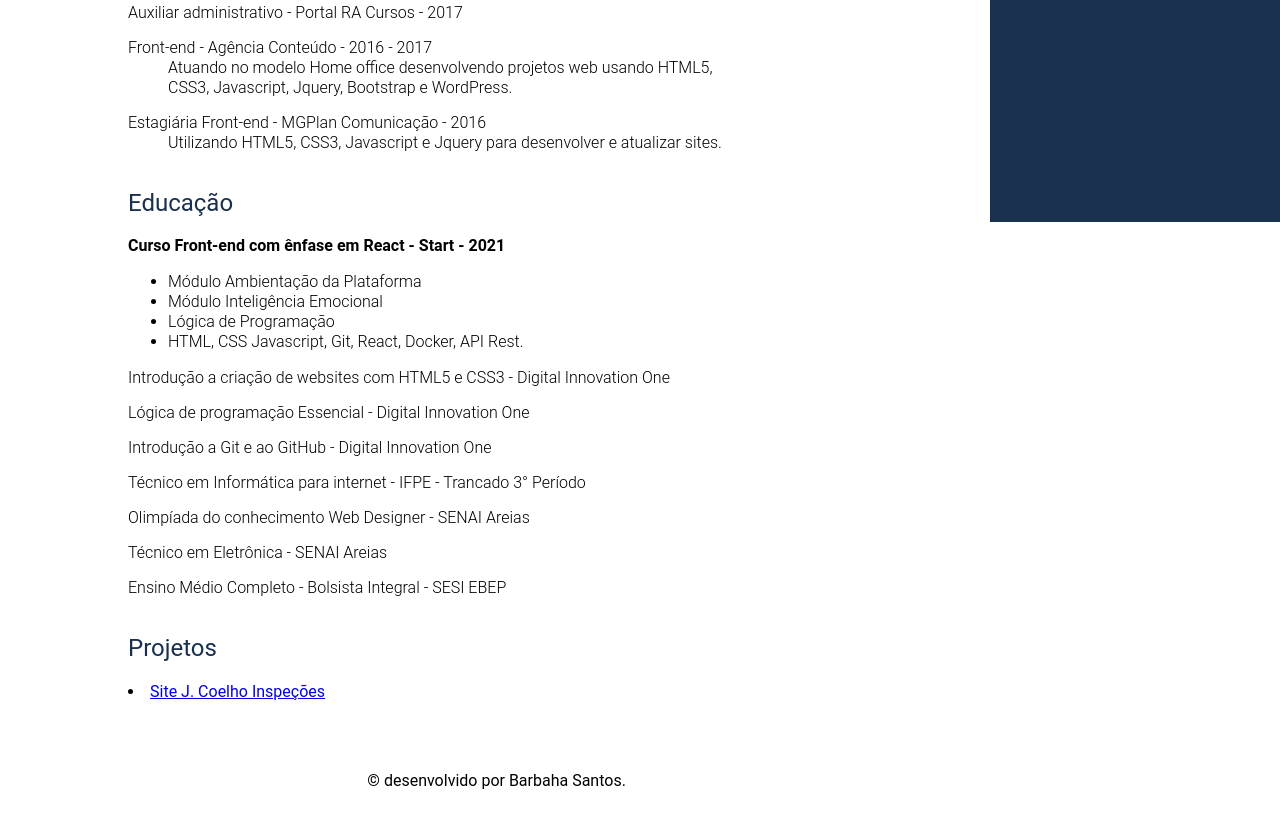
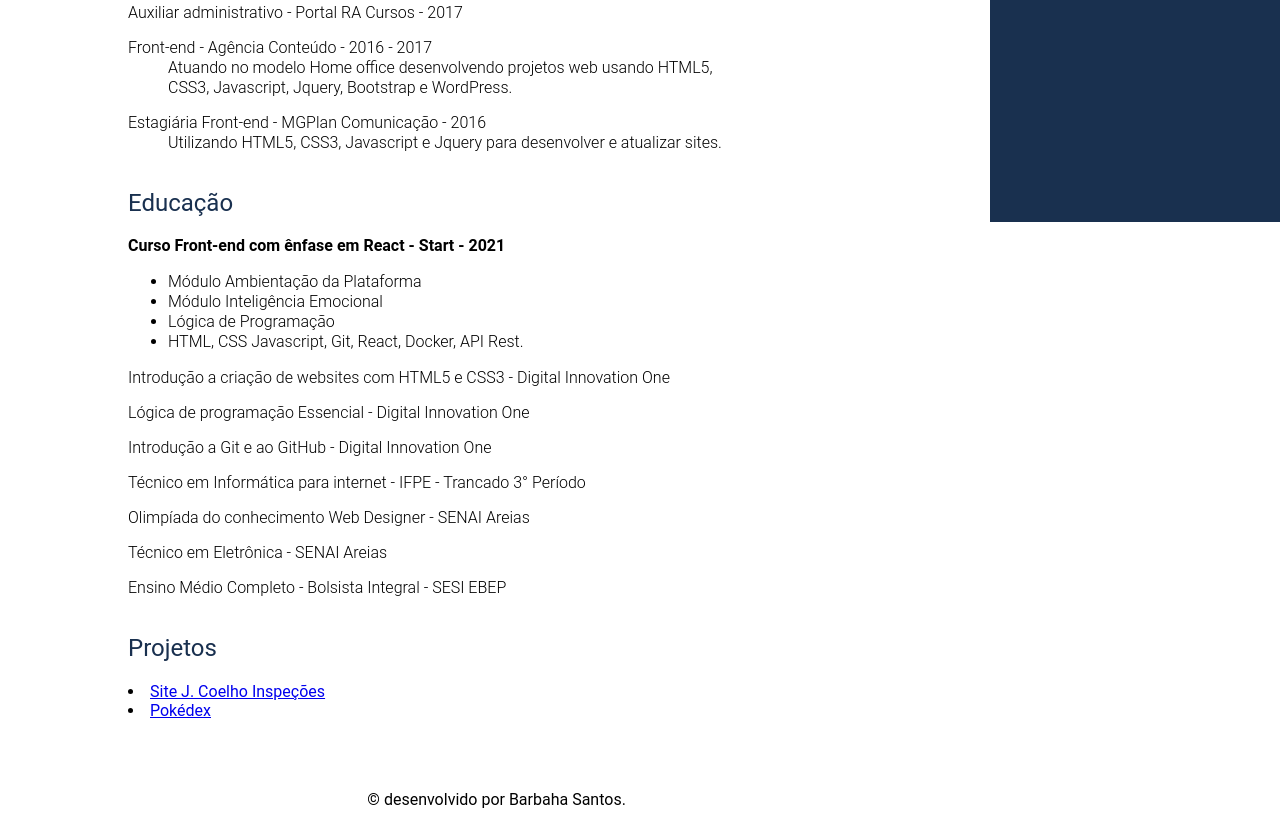
Before and after one commit to barbaha/CurriculoBarbahaSantos, a plain HTML site: page index.html in a window 1280 px wide. Shown: the part 628-1457 px from the top of the page. Drawn offline with Linux system fonts and the light colour scheme.

Commit message:
Adicionando link do projeto pokedex

```diff
--- a/index.html
+++ b/index.html
@@ -107,6 +107,9 @@
 			<section class="projetos">
 				<h1>Projetos</h1>
 				<li><a href="https://github.com/barbaha/SiteJCoelho" target="_blank">Site J. Coelho Inspeções</a></li>
+				<li><a href="https://pokedexequiperocket.online" target="_blank">Pokédex</a></li>
+
+
 
 			</section>
 			<footer>
```
